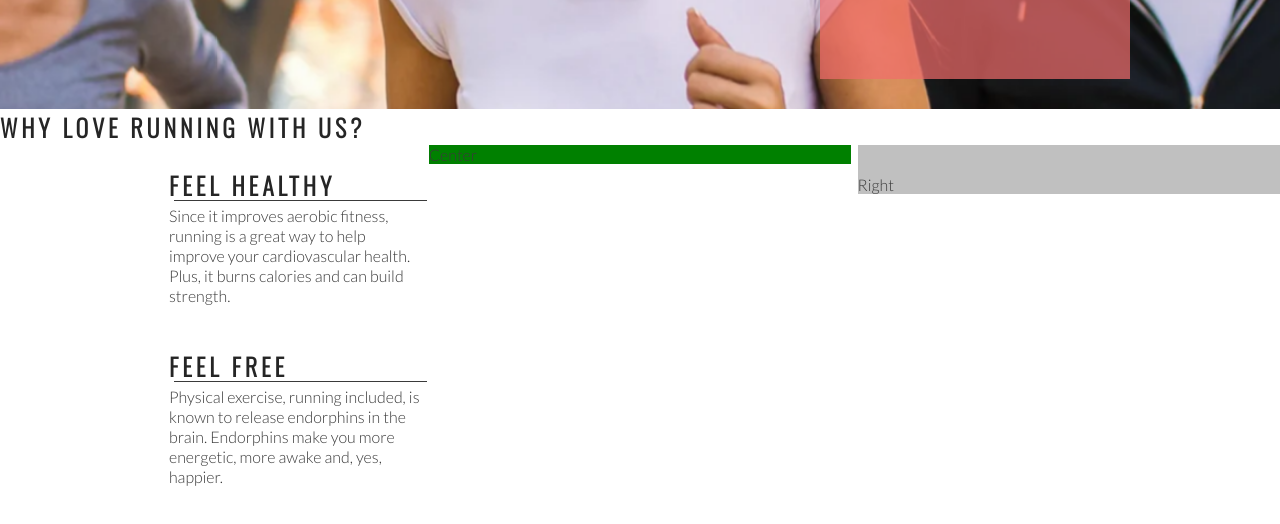
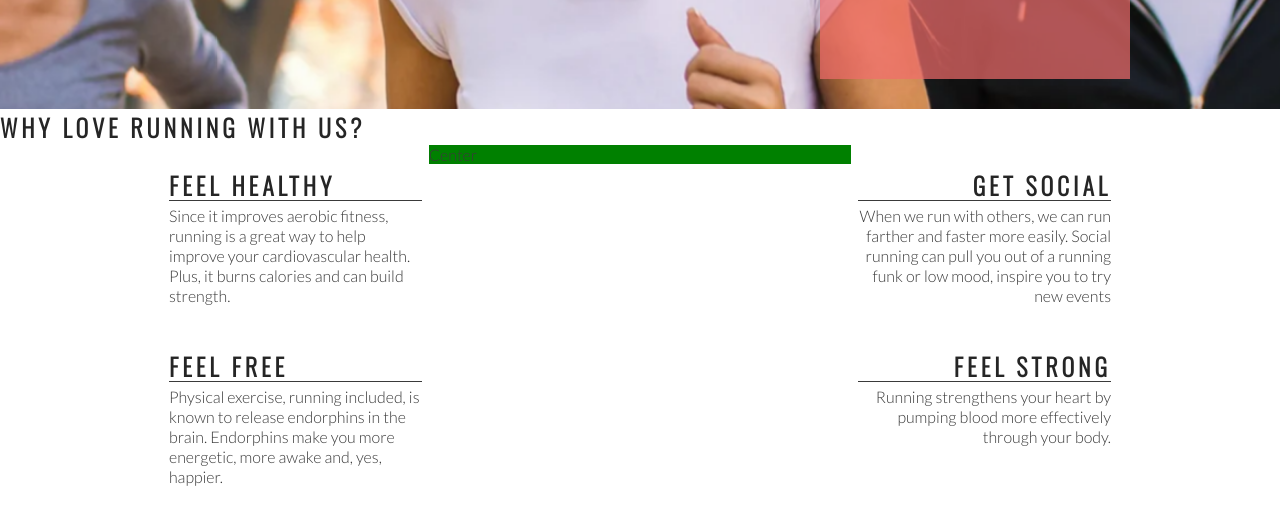
Before and after one commit to Carvu94/love-running, a plain HTML site: page index.html in a window 1280 px wide. Shown: the part 566-1090 px from the top of the page. Drawn offline with nearby package versions, Linux system fonts and the light colour scheme.

Commit message:
Add right about section content and style

```diff
--- a/assets/css/style.css
+++ b/assets/css/style.css
@@ -130,7 +130,6 @@ h1, h2 {
     padding-top: 30px;
     width: 33%;
     float: right;
-    background-color: silver;
 }
 
 #center-about {
@@ -142,7 +141,7 @@ h1, h2 {
 hr {
     border-top: 1px solid #3a3a3a;
     width: 100%;
-    margin: 5px;
+    margin: 5px 0;
 }
 
 .left-about-heading {
@@ -152,3 +151,19 @@ hr {
     clear: both;
     margin-bottom: 50px;
 }
+
+.right-about-heading {
+    width: 60%;
+    float: left;
+    line-height: 20px;
+    clear: both;
+    margin-bottom: 50px;
+}
+
+.right-about-heading h2 {
+    text-align: right;
+}
+
+.right-about-heading p {
+    text-align: right;
+}
--- a/index.html
+++ b/index.html
@@ -52,8 +52,20 @@
                 <p>
                     Physical exercise, running included, is known to release endorphins in the brain. Endorphins make you more energetic, more awake and, yes, happier.
                 </p>
-            </div>        </div>
-        <div id="right-about">Right</div>
+            </div>
+        </div>
+        <div id="right-about">
+            <div class="right-about-heading">
+                <h2>Get Social</h2>
+                <hr>
+                <p>When we run with others, we can run farther and faster more easily. Social running can pull you out of a running funk or low mood, inspire you to try new events</p>
+            </div>
+            <div class="right-about-heading">
+                <h2>Feel Strong</h2>
+                <hr>
+                <p>Running strengthens your heart by pumping blood more effectively through your body.</p>
+            </div>
+        </div>
         <div id="center-about">Center</div>
     </section>
     <section>
```
